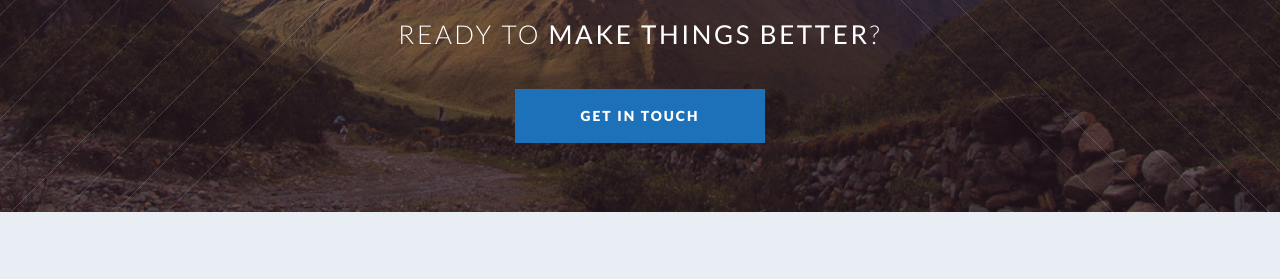
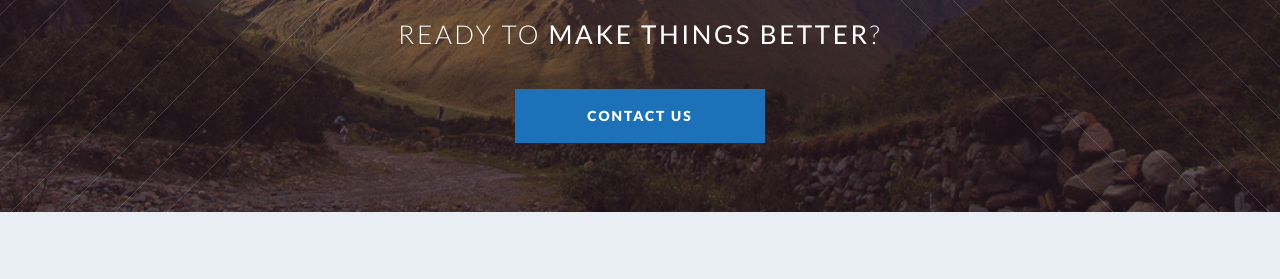
Before and after one commit to DanielJonesEB/engineerbetter.com, a Jekyll site: the page built from index.html, in a window 1280 px wide and 900 px high, scrolled down 1905 px. Shown: the part 452-731 px from the top of the window. Built offline with Jekyll 4.4.1, drawn with Linux system fonts in a browser that asks for light colours.

Commit message:
make contact CTA more scannable

```diff
--- a/index.html
+++ b/index.html
@@ -110,7 +110,7 @@
 				</header>
 				<footer>
 					<ul class="buttons">
-						<li><a href="#" class="button special">Get in touch</a></li>
+						<li><a href="#" class="button special">Contact Us</a></li>
 					</ul>
 				</footer>
 
```
